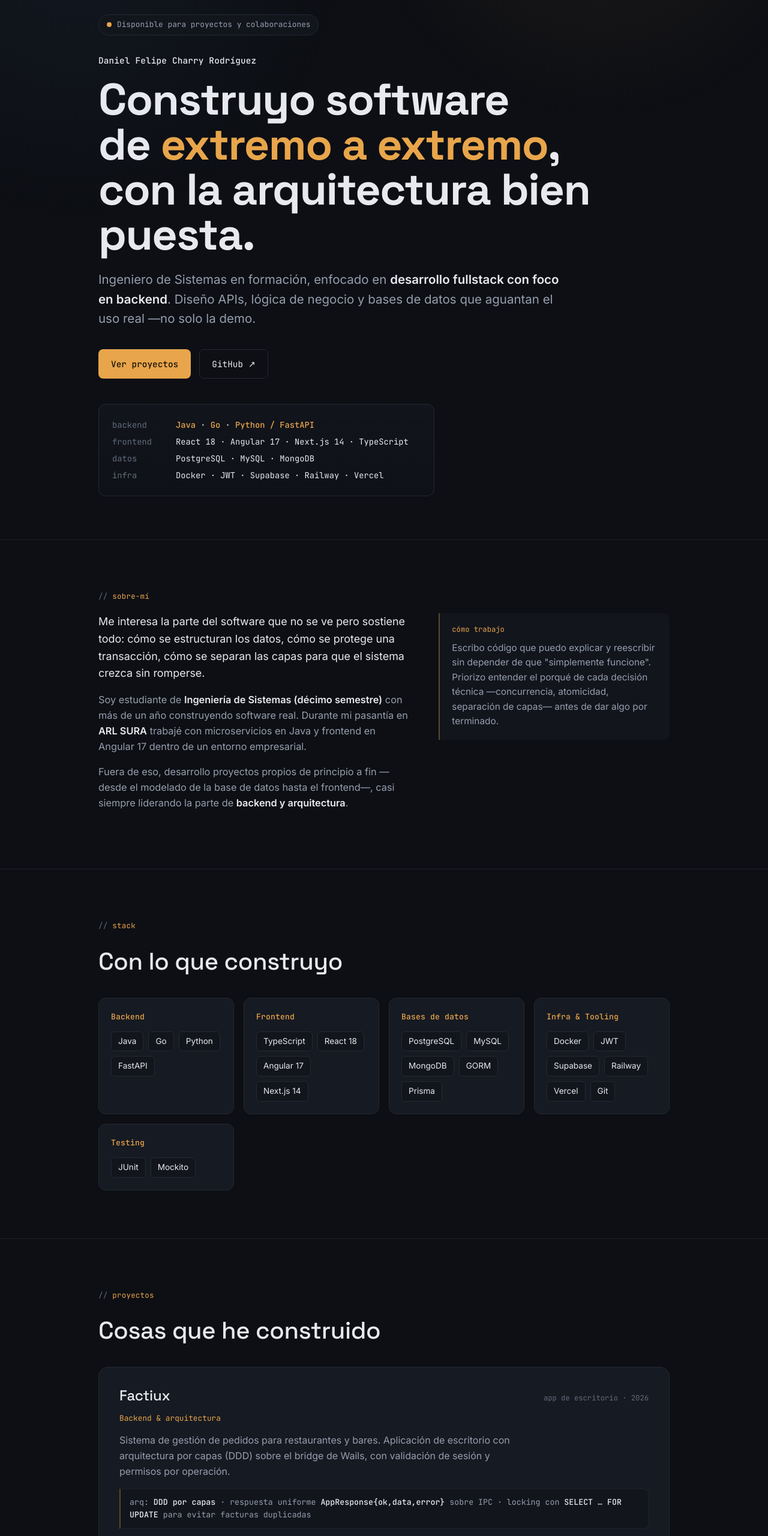
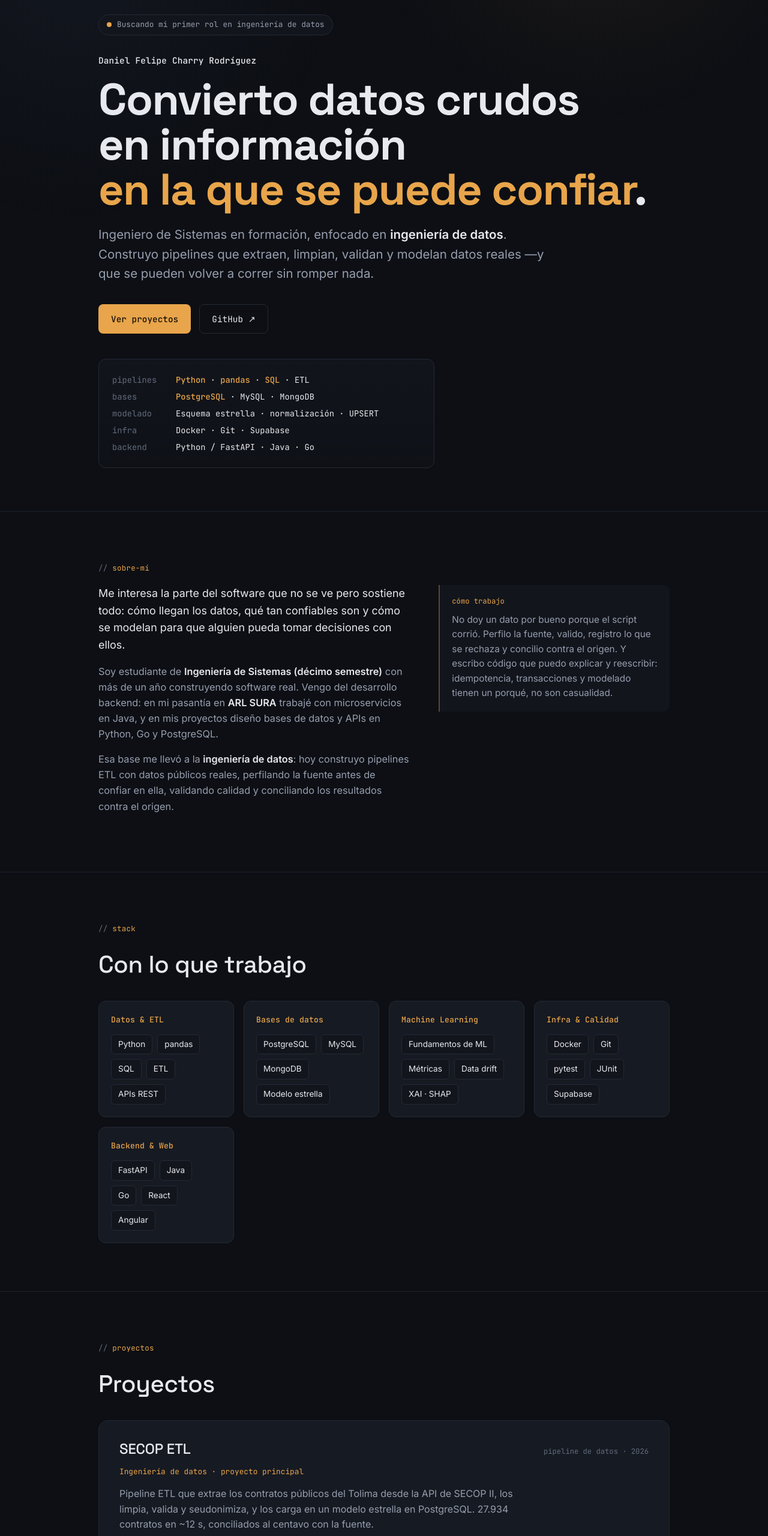
Before and after one commit to DanielCharry02/Daniel-Charry-Portafolio, a plain HTML site: page index.html in a window 1280 px wide. Shown: the part 140-2700 px from the top of the page at 60% size. Drawn offline with Linux system fonts and the light colour scheme.

Commit message:
Add files via upload

```diff
--- a/index.html
+++ b/index.html
@@ -3,8 +3,16 @@
 <head>
 <meta charset="UTF-8" />
 <meta name="viewport" content="width=device-width, initial-scale=1.0" />
-<title>Daniel Felipe Charry Rodríguez — Desarrollador Fullstack / Backend</title>
-<meta name="description" content="Desarrollador de software fullstack con foco en backend y arquitectura. Java, Go, Python/FastAPI, React, Angular y Next.js." />
+<title>Daniel Felipe Charry Rodríguez — Ingeniero de Datos Jr.</title>
+<meta name="description" content="Ingeniero de Datos Jr. Pipelines ETL en Python, modelado de datos y SQL sobre PostgreSQL, con base sólida en desarrollo backend." />
+<meta property="og:type" content="website" />
+<meta property="og:title" content="Daniel Felipe Charry Rodríguez — Ingeniero de Datos Jr." />
+<meta property="og:description" content="Pipelines ETL en Python, modelado de datos y SQL sobre PostgreSQL. Proyectos con datos reales de contratación pública en Colombia." />
+<meta property="og:url" content="https://danielcharry02.github.io/Daniel-Charry-Portafolio/" />
+<meta property="og:image" content="https://danielcharry02.github.io/Daniel-Charry-Portafolio/og-image.png" />
+<meta property="og:image:width" content="1200" />
+<meta property="og:image:height" content="627" />
+<meta name="twitter:card" content="summary_large_image" />
 <link rel="preconnect" href="https://fonts.googleapis.com" />
 <link rel="preconnect" href="https://fonts.gstatic.com" crossorigin />
 <link href="https://fonts.googleapis.com/css2?family=Space+Grotesk:wght@400;500;700&family=Inter:wght@400;500;600&family=JetBrains+Mono:wght@400;500;700&display=swap" rel="stylesheet" />
@@ -248,7 +256,7 @@
   .principle p { color: var(--muted); font-size: 0.96rem; }
 
   /* ---------- STACK ---------- */
-  .stack-grid { display: grid; grid-template-columns: repeat(auto-fit, minmax(215px, 1fr)); gap: 16px; }
+  .stack-grid { display: grid; grid-template-columns: repeat(auto-fit, minmax(180px, 1fr)); gap: 16px; }
   .stack-card {
     background: var(--card);
     border: 1px solid var(--line);
@@ -390,13 +398,13 @@
   <section class="hero wrap">
     <div class="hero-status">
       <span class="dot"></span>
-      Disponible para proyectos y colaboraciones
+      Buscando mi primer rol en ingeniería de datos
     </div>
     <p class="hero-name"><b>Daniel Felipe Charry Rodríguez</b></p>
-    <h1>Construyo software<br>de <span class="accent">extremo a extremo</span>,<br>con la arquitectura bien puesta.</h1>
+    <h1>Convierto datos crudos<br>en información<br><span class="accent">en la que se puede confiar</span>.</h1>
     <p class="lede">
-      Ingeniero de Sistemas en formación, enfocado en <strong>desarrollo fullstack con foco en backend</strong>.
-      Diseño APIs, lógica de negocio y bases de datos que aguantan el uso real —no solo la demo.
+      Ingeniero de Sistemas en formación, enfocado en <strong>ingeniería de datos</strong>.
+      Construyo pipelines que extraen, limpian, validan y modelan datos reales —y que se pueden volver a correr sin romper nada.
     </p>
     <div class="hero-actions">
       <a href="#proyectos" class="btn btn-primary">Ver proyectos</a>
@@ -404,10 +412,11 @@
     </div>
 
     <div class="manifest" aria-label="Resumen técnico">
-      <div class="row"><span class="k">backend</span><span class="v"><b>Java</b> · <b>Go</b> · <b>Python / FastAPI</b></span></div>
-      <div class="row"><span class="k">frontend</span><span class="v">React 18 · Angular 17 · Next.js 14 · TypeScript</span></div>
-      <div class="row"><span class="k">datos</span><span class="v">PostgreSQL · MySQL · MongoDB</span></div>
-      <div class="row"><span class="k">infra</span><span class="v">Docker · JWT · Supabase · Railway · Vercel</span></div>
+      <div class="row"><span class="k">pipelines</span><span class="v"><b>Python</b> · <b>pandas</b> · <b>SQL</b> · ETL</span></div>
+      <div class="row"><span class="k">bases</span><span class="v"><b>PostgreSQL</b> · MySQL · MongoDB</span></div>
+      <div class="row"><span class="k">modelado</span><span class="v">Esquema estrella · normalización · UPSERT</span></div>
+      <div class="row"><span class="k">infra</span><span class="v">Docker · Git · Supabase</span></div>
+      <div class="row"><span class="k">backend</span><span class="v">Python / FastAPI · Java · Go</span></div>
     </div>
   </section>
 
@@ -417,13 +426,13 @@
       <span class="eyebrow reveal">sobre-mí</span>
       <div class="about-grid">
         <div class="about-copy reveal">
-          <p class="lead">Me interesa la parte del software que no se ve pero sostiene todo: cómo se estructuran los datos, cómo se protege una transacción, cómo se separan las capas para que el sistema crezca sin romperse.</p>
-          <p>Soy estudiante de <strong>Ingeniería de Sistemas (décimo semestre)</strong> con más de un año construyendo software real. Durante mi pasantía en <strong>ARL SURA</strong> trabajé con microservicios en Java y frontend en Angular 17 dentro de un entorno empresarial.</p>
-          <p>Fuera de eso, desarrollo proyectos propios de principio a fin —desde el modelado de la base de datos hasta el frontend—, casi siempre liderando la parte de <strong>backend y arquitectura</strong>.</p>
+          <p class="lead">Me interesa la parte del software que no se ve pero sostiene todo: cómo llegan los datos, qué tan confiables son y cómo se modelan para que alguien pueda tomar decisiones con ellos.</p>
+          <p>Soy estudiante de <strong>Ingeniería de Sistemas (décimo semestre)</strong> con más de un año construyendo software real. Vengo del desarrollo backend: en mi pasantía en <strong>ARL SURA</strong> trabajé con microservicios en Java, y en mis proyectos diseño bases de datos y APIs en Python, Go y PostgreSQL.</p>
+          <p>Esa base me llevó a la <strong>ingeniería de datos</strong>: hoy construyo pipelines ETL con datos públicos reales, perfilando la fuente antes de confiar en ella, validando calidad y conciliando los resultados contra el origen.</p>
         </div>
         <div class="principle reveal">
           <div class="label">cómo trabajo</div>
-          <p>Escribo código que puedo explicar y reescribir sin depender de que "simplemente funcione". Priorizo entender el porqué de cada decisión técnica —concurrencia, atomicidad, separación de capas— antes de dar algo por terminado.</p>
+          <p>No doy un dato por bueno porque el script corrió. Perfilo la fuente, valido, registro lo que se rechaza y concilio contra el origen. Y escribo código que puedo explicar y reescribir: idempotencia, transacciones y modelado tienen un porqué, no son casualidad.</p>
         </div>
       </div>
     </div>
@@ -433,36 +442,36 @@
   <section class="block" id="stack">
     <div class="wrap">
       <span class="eyebrow reveal">stack</span>
-      <h2 class="section-title reveal">Con lo que construyo</h2>
+      <h2 class="section-title reveal">Con lo que trabajo</h2>
       <div class="stack-grid">
         <div class="stack-card reveal">
-          <h3>Backend</h3>
+          <h3>Datos &amp; ETL</h3>
           <div class="chips">
-            <span class="chip">Java</span><span class="chip">Go</span><span class="chip">Python</span><span class="chip">FastAPI</span>
-          </div>
-        </div>
-        <div class="stack-card reveal">
-          <h3>Frontend</h3>
-          <div class="chips">
-            <span class="chip">TypeScript</span><span class="chip">React 18</span><span class="chip">Angular 17</span><span class="chip">Next.js 14</span>
+            <span class="chip">Python</span><span class="chip">pandas</span><span class="chip">SQL</span><span class="chip">ETL</span><span class="chip">APIs REST</span>
           </div>
         </div>
         <div class="stack-card reveal">
           <h3>Bases de datos</h3>
           <div class="chips">
-            <span class="chip">PostgreSQL</span><span class="chip">MySQL</span><span class="chip">MongoDB</span><span class="chip">GORM</span><span class="chip">Prisma</span>
+            <span class="chip">PostgreSQL</span><span class="chip">MySQL</span><span class="chip">MongoDB</span><span class="chip">Modelo estrella</span>
           </div>
         </div>
         <div class="stack-card reveal">
-          <h3>Infra &amp; Tooling</h3>
+          <h3>Machine Learning</h3>
           <div class="chips">
-            <span class="chip">Docker</span><span class="chip">JWT</span><span class="chip">Supabase</span><span class="chip">Railway</span><span class="chip">Vercel</span><span class="chip">Git</span>
+            <span class="chip">Fundamentos de ML</span><span class="chip">Métricas</span><span class="chip">Data drift</span><span class="chip">XAI · SHAP</span>
           </div>
         </div>
         <div class="stack-card reveal">
-          <h3>Testing</h3>
+          <h3>Infra &amp; Calidad</h3>
           <div class="chips">
-            <span class="chip">JUnit</span><span class="chip">Mockito</span>
+            <span class="chip">Docker</span><span class="chip">Git</span><span class="chip">pytest</span><span class="chip">JUnit</span><span class="chip">Supabase</span>
+          </div>
+        </div>
+        <div class="stack-card reveal">
+          <h3>Backend &amp; Web</h3>
+          <div class="chips">
+            <span class="chip">FastAPI</span><span class="chip">Java</span><span class="chip">Go</span><span class="chip">React</span><span class="chip">Angular</span>
           </div>
         </div>
       </div>
@@ -473,16 +482,52 @@
   <section class="block" id="proyectos">
     <div class="wrap">
       <span class="eyebrow reveal">proyectos</span>
-      <h2 class="section-title reveal">Cosas que he construido</h2>
+      <h2 class="section-title reveal">Proyectos</h2>
       <div class="projects">
+
+        <article class="project reveal">
+          <div class="project-head">
+            <h3>SECOP ETL</h3>
+            <span class="project-kind">pipeline de datos · 2026</span>
+          </div>
+          <div class="project-role">Ingeniería de datos · proyecto principal</div>
+          <p class="desc">Pipeline ETL que extrae los contratos públicos del Tolima desde la API de SECOP II, los limpia, valida y seudonimiza, y los carga en un modelo estrella en PostgreSQL. 27.934 contratos en ~12 s, conciliados al centavo con la fuente.</p>
+          <div class="spec">carga <b>idempotente</b> (staging con COPY + UPSERT) · incremental por <b>ventana deslizante</b> tras perfilar la fuente · rechazos auditables · cédulas con <b>SHA-256</b></div>
+          <div class="project-foot">
+            <div class="chips">
+              <span class="chip">Python</span><span class="chip">pandas</span><span class="chip">PostgreSQL</span><span class="chip">SQL</span><span class="chip">Docker</span><span class="chip">pytest</span>
+            </div>
+            <div class="project-links">
+              <a href="https://github.com/DanielCharry02/secop-etl" target="_blank" rel="noopener">Código ↗</a>
+            </div>
+          </div>
+        </article>
+
+        <article class="project reveal">
+          <div class="project-head">
+            <h3>Nomiux</h3>
+            <span class="project-kind">SaaS · 2026</span>
+          </div>
+          <div class="project-role">Modelado de datos &amp; backend</div>
+          <p class="desc">Plataforma SaaS que automatiza la liquidación de nómina para pymes, validada con un cliente piloto en Girardot. Diseñé el modelo relacional en PostgreSQL y el motor que transforma contratos y novedades en liquidaciones consistentes y trazables.</p>
+          <div class="spec">lógica: <b>4 rutas de cálculo</b> (tiempo completo Q1/Q2, cuenta de cobro, tiempo parcial) · recargo nocturno desde 19:00 · redondeo al millar</div>
+          <div class="project-foot">
+            <div class="chips">
+              <span class="chip">FastAPI</span><span class="chip">PostgreSQL</span><span class="chip">Next.js</span><span class="chip">Supabase</span><span class="chip">Railway</span>
+            </div>
+            <div class="project-links">
+              <a href="https://github.com/DanielCharry02/NominaRepo" target="_blank" rel="noopener">Código ↗</a>
+            </div>
+          </div>
+        </article>
 
         <article class="project reveal">
           <div class="project-head">
             <h3>Factiux</h3>
             <span class="project-kind">app de escritorio · 2026</span>
           </div>
-          <div class="project-role">Backend &amp; arquitectura</div>
-          <p class="desc">Sistema de gestión de pedidos para restaurantes y bares. Aplicación de escritorio con arquitectura por capas (DDD) sobre el bridge de Wails, con validación de sesión y permisos por operación.</p>
+          <div class="project-role">Capa de datos &amp; backend · en equipo</div>
+          <p class="desc">Sistema de gestión de pedidos y facturación para restaurantes y bares. Me encargué de la capa de datos en Go y MySQL: repositorios, control de acceso por roles, semillas idempotentes e integridad transaccional en la facturación.</p>
           <div class="spec">arq: <b>DDD por capas</b> · respuesta uniforme <b>AppResponse{ok,data,error}</b> sobre IPC · locking con <b>SELECT … FOR UPDATE</b> para evitar facturas duplicadas</div>
           <div class="project-foot">
             <div class="chips">
@@ -496,29 +541,11 @@
 
         <article class="project reveal">
           <div class="project-head">
-            <h3>NominaApp</h3>
-            <span class="project-kind">SaaS · 2026</span>
-          </div>
-          <div class="project-role">Backend</div>
-          <p class="desc">Plataforma SaaS de automatización de nómina para pequeñas empresas de Latinoamérica. Motor de cálculo con múltiples modalidades de contrato, recargos nocturnos y redondeo, expuesto vía API para el panel web.</p>
-          <div class="spec">lógica: <b>4 rutas de cálculo</b> (tiempo completo Q1/Q2, cuenta de cobro, tiempo parcial) · recargo nocturno desde 19:00 · redondeo al millar</div>
-          <div class="project-foot">
-            <div class="chips">
-              <span class="chip">FastAPI</span><span class="chip">PostgreSQL</span><span class="chip">Next.js</span><span class="chip">Supabase</span><span class="chip">Railway</span>
-            </div>
-            <div class="project-links">
-              <a href="https://github.com/DanielCharry02/NominaRepo" target="_blank" rel="noopener">Código ↗</a>
-            </div>
-          </div>
-        </article>
-
-        <article class="project reveal">
-          <div class="project-head">
             <h3>CiberSafe</h3>
             <span class="project-kind">plataforma web · 2026</span>
           </div>
           <div class="project-role">Backend &amp; APIs</div>
-          <p class="desc">Plataforma de formación en ciberseguridad con roles, dashboards y un motor de simulación por árbol de decisión. Desarrollé las APIs de autenticación y la generación de certificados en PDF.</p>
+          <p class="desc">Plataforma de formación en ciberseguridad con roles, dashboards y un motor de simulación por árbol de decisión. Participé en el modelado de datos y desarrollé las APIs de autenticación y la generación de certificados en PDF.</p>
           <div class="spec">datos: <b>10 modelos</b> con Prisma · auth con <b>JWT + bcrypt</b> · middleware por rol · certificados en <b>PDF</b> generados en backend</div>
           <div class="project-foot">
             <div class="chips">
@@ -542,12 +569,12 @@
         <div class="reveal">
           <h2 class="section-title">Experiencia</h2>
           <div class="entry">
-            <div class="role">Pasante de Desarrollo de Software</div>
+            <div class="role">Practicante de Tecnología</div>
             <div class="org">Suramericana de Seguros — ARL SURA</div>
-            <div class="meta">jul 2025 – jul 2026</div>
+            <div class="meta">jun 2025 – jun 2026</div>
             <ul>
-              <li>Desarrollo y mantenimiento de microservicios en Java en un entorno empresarial.</li>
-              <li>Construcción de interfaces web con Angular 17 integradas a servicios backend.</li>
+              <li>Desarrollo y mantenimiento de microservicios en Java con consultas SQL en un entorno empresarial.</li>
+              <li>Migración de un aplicativo de AngularJS a Angular 17 integrado a servicios backend.</li>
               <li>Control de versiones con Git y trabajo en equipo bajo prácticas ágiles.</li>
             </ul>
           </div>
@@ -559,8 +586,9 @@
             <div class="org">UNIMINUTO · décimo semestre</div>
             <div class="meta">en curso</div>
             <ul>
-              <li>Enfoque en desarrollo de software, bases de datos y arquitectura.</li>
-              <li>Certificándome en un diplomado en Inteligencia Artificial.</li>
+              <li>Enfoque en bases de datos, desarrollo de software y arquitectura.</li>
+              <li>Certificación <strong style="color:var(--text);font-weight:500">IT Specialist: Artificial Intelligence</strong> (Certiport, 2026).</li>
+              <li>Formación en fundamentos de Machine Learning: aprendizaje supervisado y no supervisado, métricas y explicabilidad.</li>
             </ul>
           </div>
         </div>
@@ -573,7 +601,7 @@
     <div class="wrap">
       <span class="eyebrow reveal">contacto</span>
       <h2 class="section-title reveal">¿Trabajamos juntos?</h2>
-      <p class="sub reveal">Estoy abierto a proyectos freelance, prácticas y roles junior de backend o fullstack. Escríbeme y te respondo.</p>
+      <p class="sub reveal">Estoy abierto a roles junior de ingeniería de datos, analítica de datos o backend. Escríbeme y te respondo.</p>
       <div class="contact-links reveal">
         <a href="mailto:daniel.charry437@gmail.com">Correo</a>
         <a href="https://www.linkedin.com/in/daniel-felipe-charry-rodriguez-5367152a1" target="_blank" rel="noopener">LinkedIn ↗</a>
```
